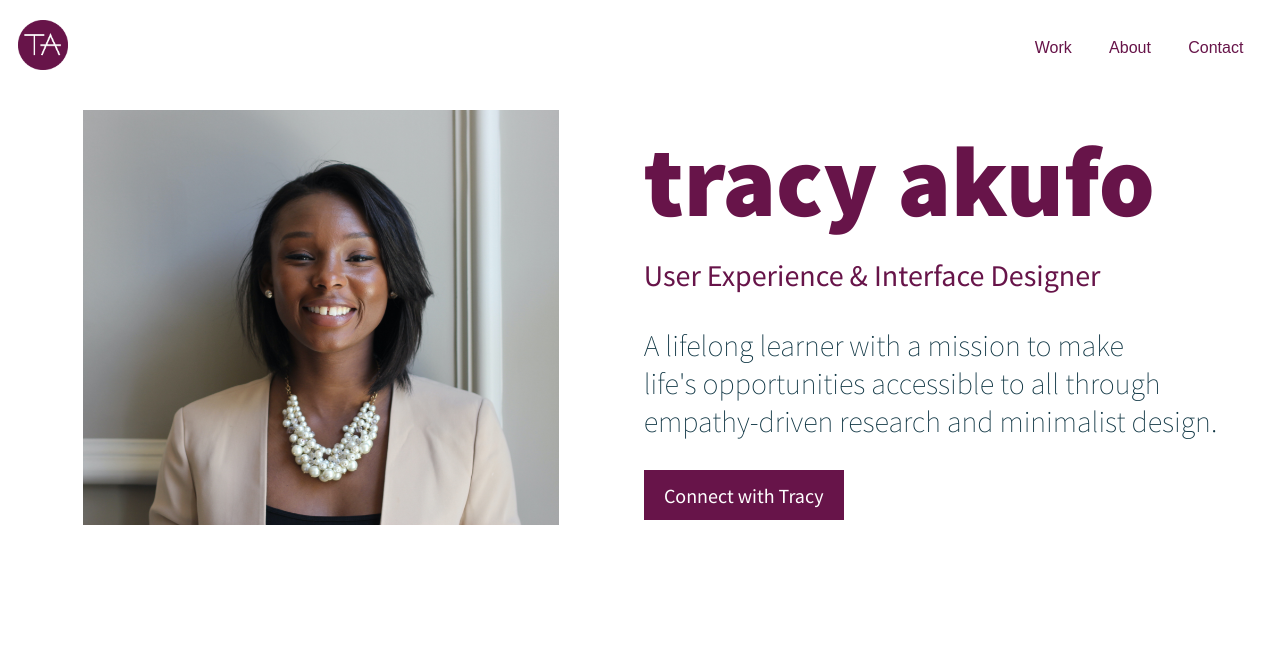
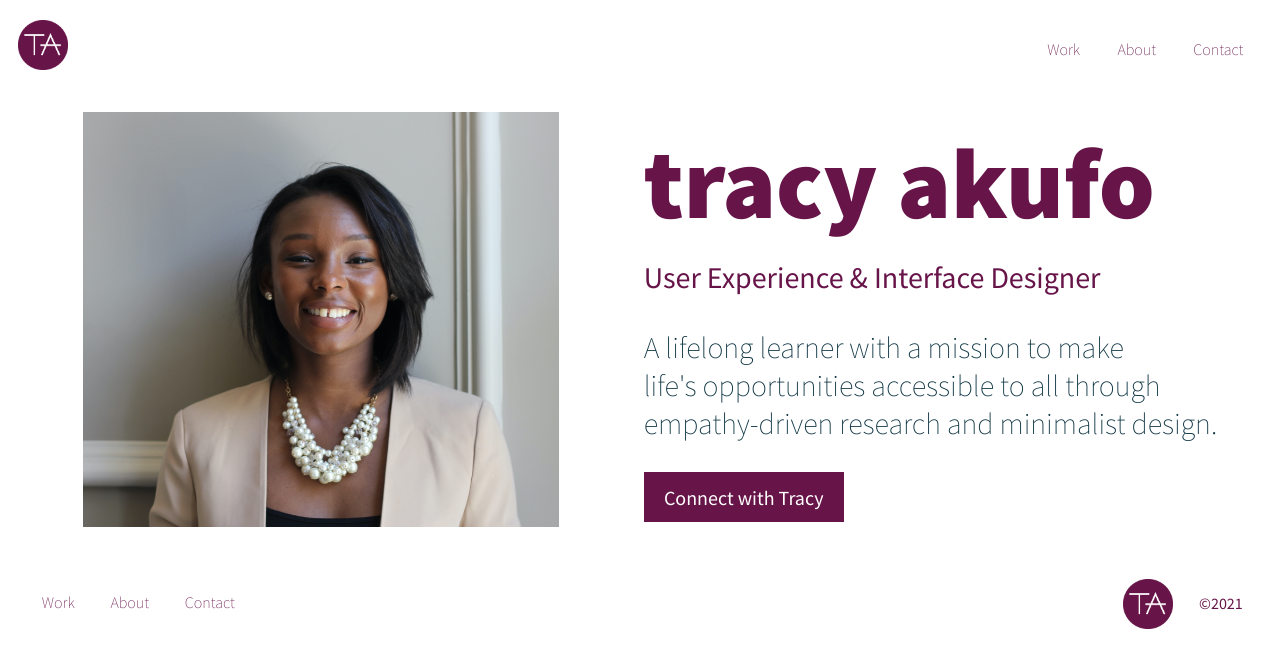
Before and after one commit to tracyakufo/ux_ui_hw_17, a plain HTML site: page index.html in a window 1280 px wide. Drawn offline with Linux system fonts and the light colour scheme.

Commit message:
17 hw added footer

```diff
--- a/css/style.css
+++ b/css/style.css
@@ -19,7 +19,7 @@ a {
     padding: 1.5%;
     color: #671449;
     text-decoration: none;
-    font-family: Arial, Helvetica, sans-serif;
+    font-family: 'Source Sans Pro' , sans-serif;
     font-weight: lighter;
     vertical-align: middle;
 }
@@ -82,3 +82,40 @@ button {
 
 
 }
+
+.bottomnav {
+    display: flex;
+    flex-direction:row-reverse;
+    padding: 5px;
+    margin-top: 40px;
+
+
+}
+
+.bottomlinks {
+    padding: 1%;
+    order: 2;
+    align-self:flex-start;
+    width:90%;
+    vertical-align: middle;
+    font-family: 'Source Sans Pro' , sans-serif;
+
+
+
+}
+.bottomlogo {
+    width:50px;
+    height:50px;
+    align-self: flex-end;
+    order: 1;
+}
+
+.copyright {
+    align-self: flex-end;
+    order: 0;
+    margin-left:2%;
+    margin-right:2%;
+    font-family: 'Source Sans Pro' , sans-serif;
+    color: #671449;
+
+}
--- a/index.html
+++ b/index.html
@@ -31,5 +31,17 @@
      </div>
  </section>
 
+ <div class="bottomnav">
+    <div class="bottomlogo">
+        <img class="bottomlogo" src="images/logo.png">
+    </div>
+    <div class="copyright">
+        <p class="copyright">©2021</p>
+    </div>
+    <div class="bottomlinks">
+        <a href="#work">Work</a>
+        <a href="#about">About</a>
+        <a href="#contact">Contact</a>
+    </div>
 </body>
 </html>
```
